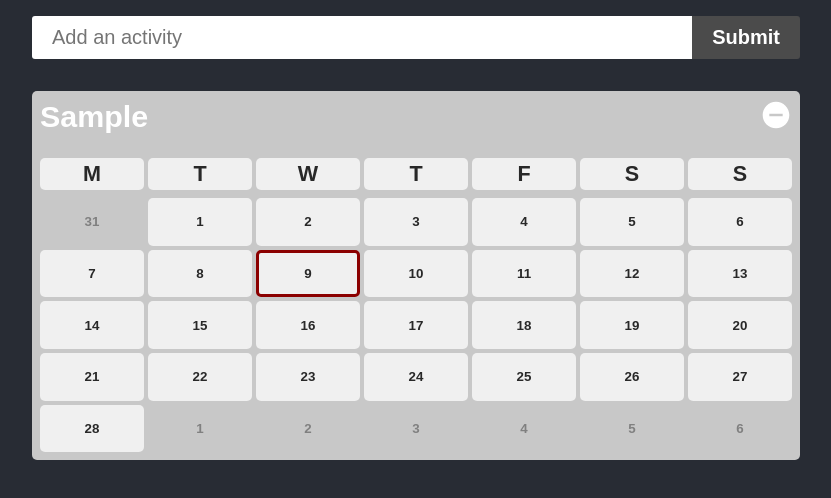
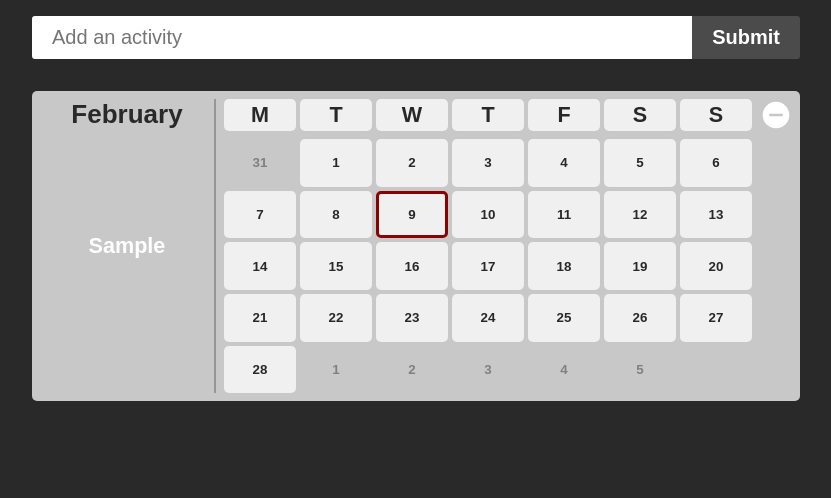
Before and after one commit to vinsjo/activity-tracker, a React (Vite) app: page / in a window 1280 px wide. Both pictures are taken after typing "Sample" into the empty fields and a click on the button "Submit". Shown: the top 498 px of the page, without its empty margins (224-1055 px from the left). Built offline with nearby package versions, Linux system fonts and the light colour scheme.

Commit message:
updated styling and some Calendar-functionality

```diff
--- a/package.json
+++ b/package.json
@@ -9,6 +9,7 @@
   },
   "dependencies": {
     "dayjs": "^1.10.7",
+    "lodash-es": "^4.17.21",
     "react": "^17.0.2",
     "react-dom": "^17.0.2",
     "react-icons": "^4.3.1",
--- a/src/App.css
+++ b/src/App.css
@@ -1,4 +1,6 @@
 :root {
+	--body-bg: #292929;
+
 	--cal-border-radius: 5px;
 	--cal-outer-padding: 0.5rem;
 	--cal-grid-gap: calc(var(--cal-outer-padding) * 0.5);
@@ -14,11 +16,12 @@
 }
 
 body {
-	background-color: #282c34;
+	background-color: var(--body-bg);
 }
 
 .App {
 	text-align: center;
+	height: 100%;
 	min-height: 100vh;
 	display: flex;
 	flex-direction: column;
--- a/src/App.jsx
+++ b/src/App.jsx
@@ -1,5 +1,6 @@
-import { useCallback, useEffect, useState } from 'react';
+import { useCallback } from 'react';
 import { v4 as uuidv4 } from 'uuid';
+import dayjs from 'dayjs';
 import useLocalStorage from './hooks/useLocalStorage';
 import Calendar from './components/Calendar';
 import InputForm from './components/InputForm';
@@ -9,6 +10,7 @@ function createActivity(title) {
 	return {
 		id: uuidv4(),
 		title: title,
+		month: dayjs().month(),
 		completed: [],
 	};
 }
@@ -57,13 +59,13 @@ function App() {
 				/>
 			</header>
 			<main className="content">
-				{activities.map(({ id, title, completed }) => {
-					console.log(id);
+				{activities.map(({ id, title, month, completed }) => {
 					return (
 						<Calendar
 							key={id}
 							id={id}
 							title={title}
+							month={month}
 							completed={completed}
 							onClick={handleActivityDateClick}
 							onDelete={handleActivityDelete}
--- a/src/components/Calendar.jsx
+++ b/src/components/Calendar.jsx
@@ -1,36 +1,31 @@
 import { useState, useEffect } from 'react';
+import _ from 'lodash-es';
 import dayjs from 'dayjs';
 import styles from './Calendar.module.css';
 import { DateButton, DeleteButton } from './buttons';
+import { classNames } from '/src/functions/helpers';
 
-function createMonth() {
-	const now = dayjs();
-	const last = now.date(now.daysInMonth()).day(7);
-	let current = now.date(1).day(1);
-	const dates = [];
-	while (current.valueOf() <= last.valueOf()) {
-		dates.push({
-			date: current,
-			value: current.format('YYYY-MM-DD'),
-			completed: false,
+function createMonth(monthIndex) {
+	const month = dayjs().month(monthIndex).hour(0).minute(0).second(0);
+	// Monday of first week in month
+	const first = month.date(1).day(1);
+	// Sunday of last week in month
+	const last = month.date(month.daysInMonth()).day(7);
+	const diff = last.diff(first, 'day') || 30;
+
+	return _.times(diff, i => {
+		const date = !i ? first : first.add(i, 'day');
+		return { date, value: date.format('YYYY-MM-DD') };
 	});
-		current = current.add(1, 'day');
-	}
-	return dates;
 }
 
-function Calendar({ id, title, completed, onClick, onDelete }) {
-	const [dates, setDates] = useState(createMonth());
-
-	useEffect(() => {
-		if (!completed || !Array.isArray(completed)) return;
-		setDates(
-			dates.map(date => {
-				date.completed = completed.includes(date.value);
-				return { ...date };
-			})
+function Calendar({ id, title, month, completed, onClick, onDelete }) {
+	const [monthIndex] = useState(
+		typeof month !== 'number' || Number.isNaN(month)
+			? dayjs().month()
+			: month
 	);
-	}, [completed]);
+	const [dates] = useState(createMonth(monthIndex));
 
 	function handleDateClick(e) {
 		const { value } = e.target;
@@ -39,35 +34,54 @@ function Calendar({ id, title, completed, onClick, onDelete }) {
 		onClick && onClick({ id, value });
 	}
 
-	function createWeekdays() {
-		return ['M', 'T', 'W', 'T', 'F', 'S', 'S'].map((day, i) => (
-			<h5 key={`weekday_header_${i}`} className={styles.weekday}>
-				{day}
-			</h5>
-		));
+	function createTitleSection() {
+		return (
+			<div className={classNames(styles['title-container'])}>
+				<h4 className={styles.month}>
+					{dayjs().month(monthIndex).format('MMMM')}
+				</h4>
+				<h5 className={styles.title}>{title}</h5>
+			</div>
+		);
 	}
 
-	function createDateGrid() {
-		return dates.map(({ date, value, completed }) => (
+	function createWeekdaySection() {
+		return (
+			<div className={classNames(styles.grid, styles.weekdays)}>
+				{['M', 'T', 'W', 'T', 'F', 'S', 'S'].map((day, i) => (
+					<h5 key={`weekday_header_${i}`}>{day}</h5>
+				))}
+			</div>
+		);
+	}
+
+	function createMonthSection() {
+		return (
+			<div className={classNames(styles.grid, styles.dates)}>
+				{dates.map(({ date, value }) => {
+					return (
 						<DateButton
 							key={value}
 							date={date}
 							value={value}
-				completed={completed}
+							completed={completed.includes(value)}
 							onClick={handleDateClick}
 						/>
-		));
+					);
+				})}
+			</div>
+		);
 	}
 
 	return (
 		<div className={styles.calendar}>
-			<h3 className={styles.title}>{title}</h3>
+			{createTitleSection()}
+			{createWeekdaySection()}
+			{createMonthSection()}
 			<DeleteButton
 				className={styles.delete}
 				onClick={() => onDelete && onDelete({ id })}
 			/>
-			<div className={styles.grid}>{createWeekdays()}</div>
-			<div className={styles.grid}>{createDateGrid()}</div>
 		</div>
 	);
 }
--- a/src/components/Calendar.module.css
+++ b/src/components/Calendar.module.css
@@ -2,31 +2,40 @@
 	width: 100%;
 	margin: 1rem auto;
 	background: var(--cal-bg);
-	display: flex;
-	flex-direction: column;
+	display: grid;
+	grid-template-columns: 1fr 3fr 2rem;
+	grid-template-rows: 2rem 1fr;
+	justify-items: center;
+	align-items: center;
+	grid-template-areas:
+		'title weekdays delete'
+		'title dates .';
 	padding: var(--cal-outer-padding);
 	gap: var(--cal-outer-padding);
 	border-radius: var(--cal-border-radius);
-	position: relative;
-}
-
-.title {
-	text-align: left;
-	margin-bottom: 1rem;
-	padding-right: 2rem;
 }
 
 .grid {
 	display: grid;
-	grid-template-columns: repeat(7, 1fr);
 	align-items: center;
 	justify-items: center;
 	gap: var(--cal-grid-gap);
 }
 
+.calendar > *,
 .grid > * {
 	width: 100%;
-	height: auto;
+	height: 100%;
+}
+
+.grid.weekdays,
+.grid.dates {
+	grid-template-columns: repeat(7, 1fr);
+}
+
+.grid > * {
+	width: 100%;
+	height: 100%;
 	border: 3px solid transparent;
 	font-weight: bold;
 	border-radius: var(--cal-border-radius);
@@ -34,8 +43,26 @@
 	color: var(--cal-item-color);
 }
 
-.calendar .delete {
-	position: absolute;
-	top: var(--cal-outer-padding);
-	right: var(--cal-outer-padding);
+.title-container {
+	grid-area: title;
+	display: grid;
+	grid-template-columns: 1fr;
+	grid-template-rows: repeat(3, 1fr);
+	align-items: center;
+	justify-items: center;
+	border-right: 2px solid rgba(0, 0, 0, 0.25);
 }
+
+.title-container .month {
+	color: var(--body-bg);
+	align-self: start;
+}
+.weekdays {
+	grid-area: weekdays;
+}
+.dates {
+	grid-area: dates;
+}
+.delete {
+	grid-area: delete;
+}
--- a/src/components/buttons/DateButton.jsx
+++ b/src/components/buttons/DateButton.jsx
@@ -6,7 +6,7 @@ import styles from './DateButton.module.css';
 function DateButton({ date, value, completed, onClick }) {
 	return (
 		<Button
-			text={dayjs(date).date()}
+			text={date.date()}
 			value={value}
 			onClick={onClick}
 			className={classNames(
--- a/src/hooks/useLocalStorage.js
+++ b/src/hooks/useLocalStorage.js
@@ -1,32 +1,47 @@
 import { useState, useEffect, useCallback } from 'react';
+
+function storeData(data, storageKey) {
+	try {
+		if (!data) throw 'No data received';
+		const json = JSON.stringify(data);
+		localStorage.setItem(storageKey, json);
+		return true;
+	} catch (e) {
+		console.error(e);
+		return false;
+	}
+}
+function getStoredData(storageKey) {
+	const data = (() => {
+		try {
+			return JSON.parse(localStorage.getItem(storageKey));
+		} catch (e) {
+			console.error(e);
+			return null;
+		}
+	})();
+	if (!data) {
+		storeData([]);
+		return [];
+	}
+	return data;
+}
 
 /**
  * @param {String} storageKey  key to an item in localStorage
  */
 function useLocalStorage(storageKey) {
-	const [storedData, setStoredData] = useState([]);
+	const [storedData, setStoredData] = useState(() =>
+		getStoredData(storageKey)
+	);
 
 	const updateData = useCallback(
 		data => {
-			try {
-				const json = JSON.stringify(data);
-				localStorage.setItem(storageKey, json);
-				setStoredData(data);
-			} catch (e) {
-				console.error(e);
-			}
+			if (!storeData(data, storageKey)) return;
+			setStoredData(data);
 		},
 		[storageKey, storedData, setStoredData]
 	);
-
-	useEffect(() => {
-		try {
-			const data = JSON.parse(localStorage.getItem(storageKey));
-			updateData(data || []);
-		} catch (e) {
-			console.error(e);
-		}
-	}, [storageKey]);
 
 	return [storedData, updateData];
 }
```
Also changed, not shown: 1 other file (tests, documents, lock files or other folders). Lines whose indentation alone changed are shown as unchanged.
